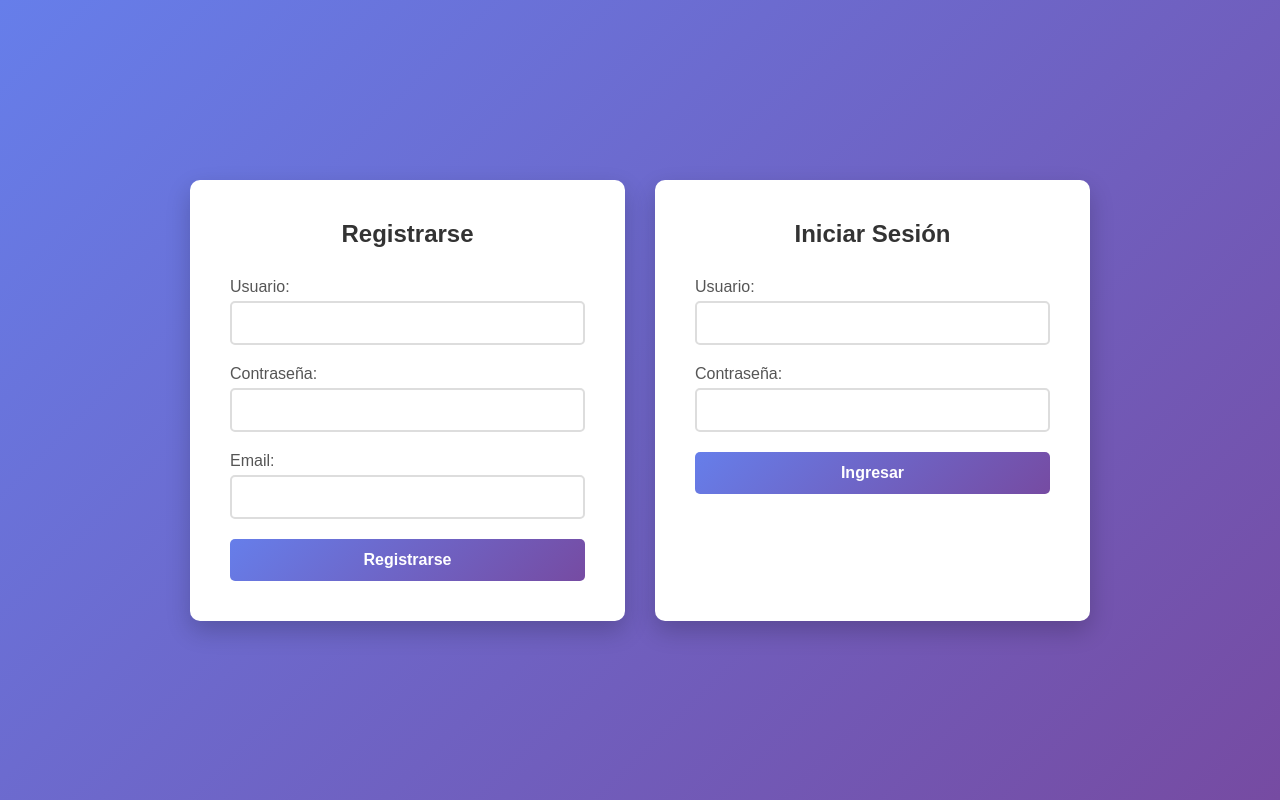
After one commit to LianIvanSinchez09/TP_5PWD_GRUPO5, a PHP site: page / in a window 1280 px wide. The commit adds this page. Run offline with PHP 8.4, Linux system fonts and the light colour scheme.

Commit message:
insertar usuario completado

```diff
--- a/CONTROL/AbmRol.php
+++ b/CONTROL/AbmRol.php
@@ -1,4 +1,6 @@
 <?php
+
+include_once '../MODELO/Rol.php';
 
 class AbmRol
 {
--- a/MODELO/conector/BaseDatos.php
+++ b/MODELO/conector/BaseDatos.php
@@ -25,7 +25,7 @@ class BaseDatos extends PDO
         $this->sql = "";
         $this->indice = 0;
 
-        $dns = $this->engine . ':dbname=' . $this->database . ";host=" . $this->host;
+        $dns = $this->engine . ':dbname='. $this->database . ";host=" . $this->host;
         try {
             parent::__construct($dns, $this->user, $this->pass, array(PDO::MYSQL_ATTR_INIT_COMMAND => 'SET NAMES utf8'));
             $this->conec = true;
--- /dev/null
+++ b/VISTA/ESTRUCTURA/styles.css
@@ -0,0 +1,111 @@
+        * {
+            margin: 0;
+            padding: 0;
+            box-sizing: border-box;
+        }
+        body {
+            font-family: Arial, sans-serif;
+            background: linear-gradient(135deg, #667eea 0%, #764ba2 100%);
+            min-height: 100vh;
+            display: flex;
+            justify-content: center;
+            align-items: center;
+            padding: 20px;
+        }
+        .main-container {
+            display: grid;
+            grid-template-columns: repeat(2, 1fr);
+            gap: 30px;
+            max-width: 900px;
+            width: 100%;
+        }
+        .card {
+            background: white;
+            padding: 40px;
+            border-radius: 10px;
+            box-shadow: 0 10px 25px rgba(0,0,0,0.2);
+            transition: transform 0.3s;
+        }
+        .card:hover {
+            transform: translateY(-5px);
+        }
+        h2 {
+            text-align: center;
+            color: #333;
+            margin-bottom: 30px;
+        }
+        .form-group {
+            margin-bottom: 20px;
+        }
+        label {
+            display: block;
+            margin-bottom: 5px;
+            color: #555;
+            font-weight: 500;
+        }
+        input[type="text"],
+        input[type="password"],
+        input[type="email"] {
+            width: 100%;
+            padding: 12px;
+            border: 2px solid #ddd;
+            border-radius: 5px;
+            font-size: 14px;
+            transition: border-color 0.3s;
+        }
+        input[type="text"]:focus,
+        input[type="password"]:focus,
+        input[type="email"]:focus {
+            outline: none;
+            border-color: #667eea;
+        }
+        .btn-submit {
+            width: 100%;
+            padding: 12px;
+            color: white;
+            border: none;
+            border-radius: 5px;
+            font-size: 16px;
+            font-weight: 600;
+            cursor: pointer;
+            transition: transform 0.2s;
+        }
+        .btn-login {
+            background: linear-gradient(135deg, #667eea 0%, #764ba2 100%);
+        }
+        .btn-register {
+            background: linear-gradient(135deg, #f093fb 0%, #f5576c 100%);
+        }
+        .btn-submit:hover {
+            transform: translateY(-2px);
+        }
+        .error-message {
+            background: #fee;
+            color: #c33;
+            padding: 10px;
+            border-radius: 5px;
+            margin-bottom: 20px;
+            text-align: center;
+            border: 1px solid #fcc;
+            font-size: 14px;
+        }
+        .success-message {
+            background: #d4edda;
+            color: #155724;
+            padding: 10px;
+            border-radius: 5px;
+            margin-bottom: 20px;
+            text-align: center;
+            border: 1px solid #c3e6cb;
+            font-size: 14px;
+        }
+        .card-icon {
+            text-align: center;
+            font-size: 48px;
+            margin-bottom: 20px;
+        }
+        @media (max-width: 768px) {
+            .main-container {
+                grid-template-columns: 1fr;
+            }
+        }
--- /dev/null
+++ b/index.php
@@ -0,0 +1,50 @@
+<!DOCTYPE html>
+<html lang="es">
+<head>
+    <meta charset="UTF-8">
+    <meta name="viewport" content="width=device-width, initial-scale=1.0">
+    <title>Autenticación</title>
+    <link rel="stylesheet" href="./VISTA/ESTRUCTURA/styles.css">
+</head>
+<body>
+    <div class="main-container">
+        <!-- Card de Registro -->
+        <div class="card">
+            <h2>Registrarse</h2>
+            <form action="./VISTA/ACCION/insertarUsuario.php" method="POST">
+                <div class="form-group">
+                    <label for="usuario">Usuario:</label>
+                    <input type="text" id="usuario" name="usnombre" required>
+                </div>
+
+                <div class="form-group">
+                    <label for="password">Contraseña:</label>
+                    <input type="password" id="password" name="uspassword" required>
+                </div>
+
+                <div class="form-group">
+                    <label for="password">Email:</label>
+                    <input type="password" id="password" name="usmail" required>
+                </div>
+                <button type="submit" class="btn-submit btn-login">Registrarse</button>
+            </form>
+        </div>
+        <div class="card">
+            <h2>Iniciar Sesión</h2>
+            <form action="../accion/verificarLogin.php" method="POST">
+                <div class="form-group">
+                    <label for="usuario_login">Usuario:</label>
+                    <input type="text" id="usuario_login" name="usuario" required>
+                </div>
+
+                <div class="form-group">
+                    <label for="password_login">Contraseña:</label>
+                    <input type="password" id="password_login" name="password" required>
+                </div>
+
+                <button type="submit" class="btn-submit btn-login">Ingresar</button>
+            </form>
+        </div>
+    </div>
+</body>
+</html>
```
Also changed, not shown: CONTROL/AbmUsuario.php (+19 -9 lines), CONTROL/Session.php (added, +33 -0 lines), MODELO/Usuario.php (+13 -11 lines), UTILS/funciones.php (added, +35 -0 lines), VISTA/ACCION/cerrarSesion.php (added, +12 -0 lines), VISTA/ACCION/insertarUsuario.php (added, +20 -0 lines), VISTA/ACCION/verificarLogin.php (added, +11 -0 lines), VISTA/paginaSegura.php (added, +15 -0 lines), VISTA/ACCION/actualizarLogin.php (added), VISTA/ACCION/listarUsuario.php (added).
